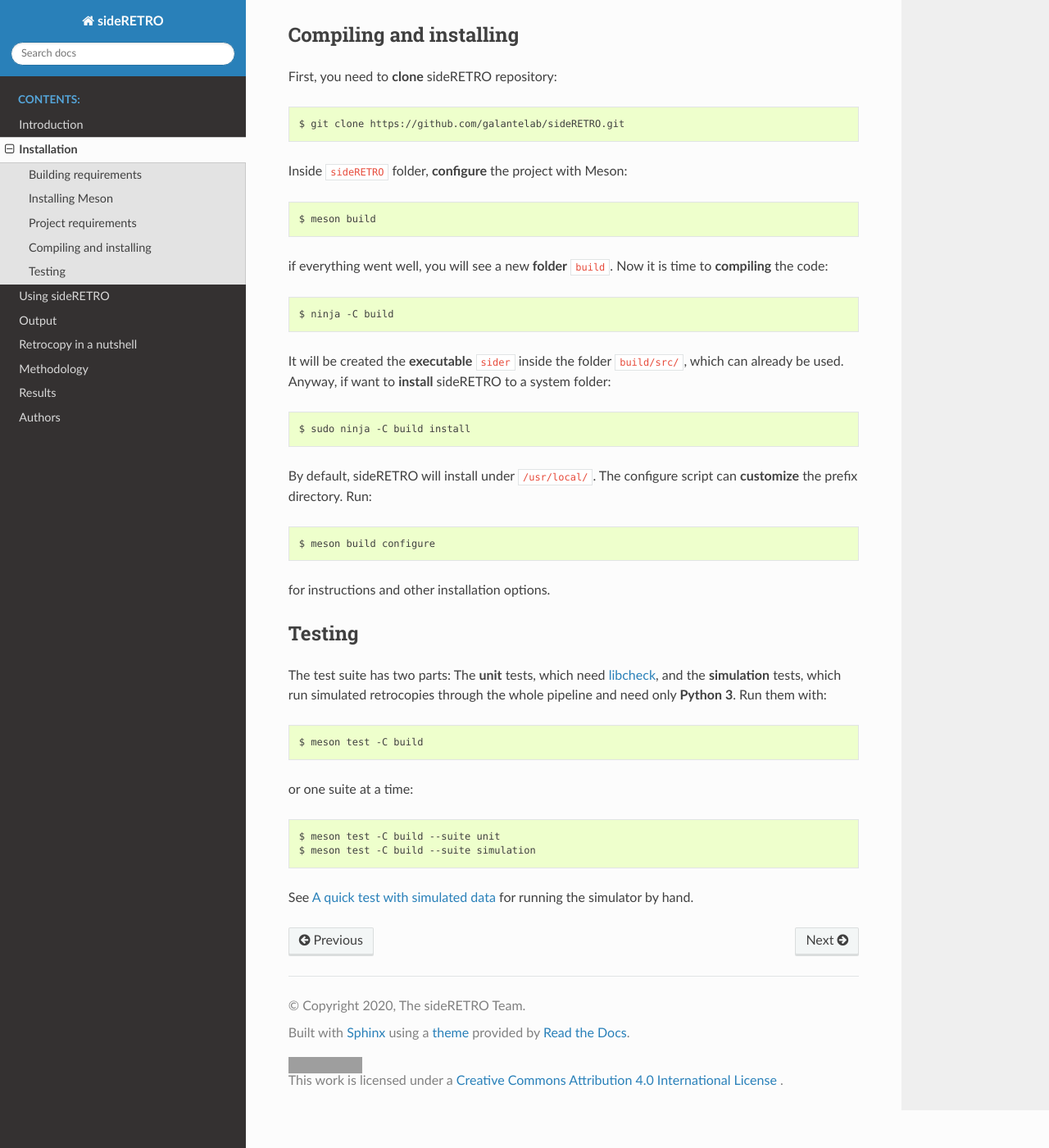
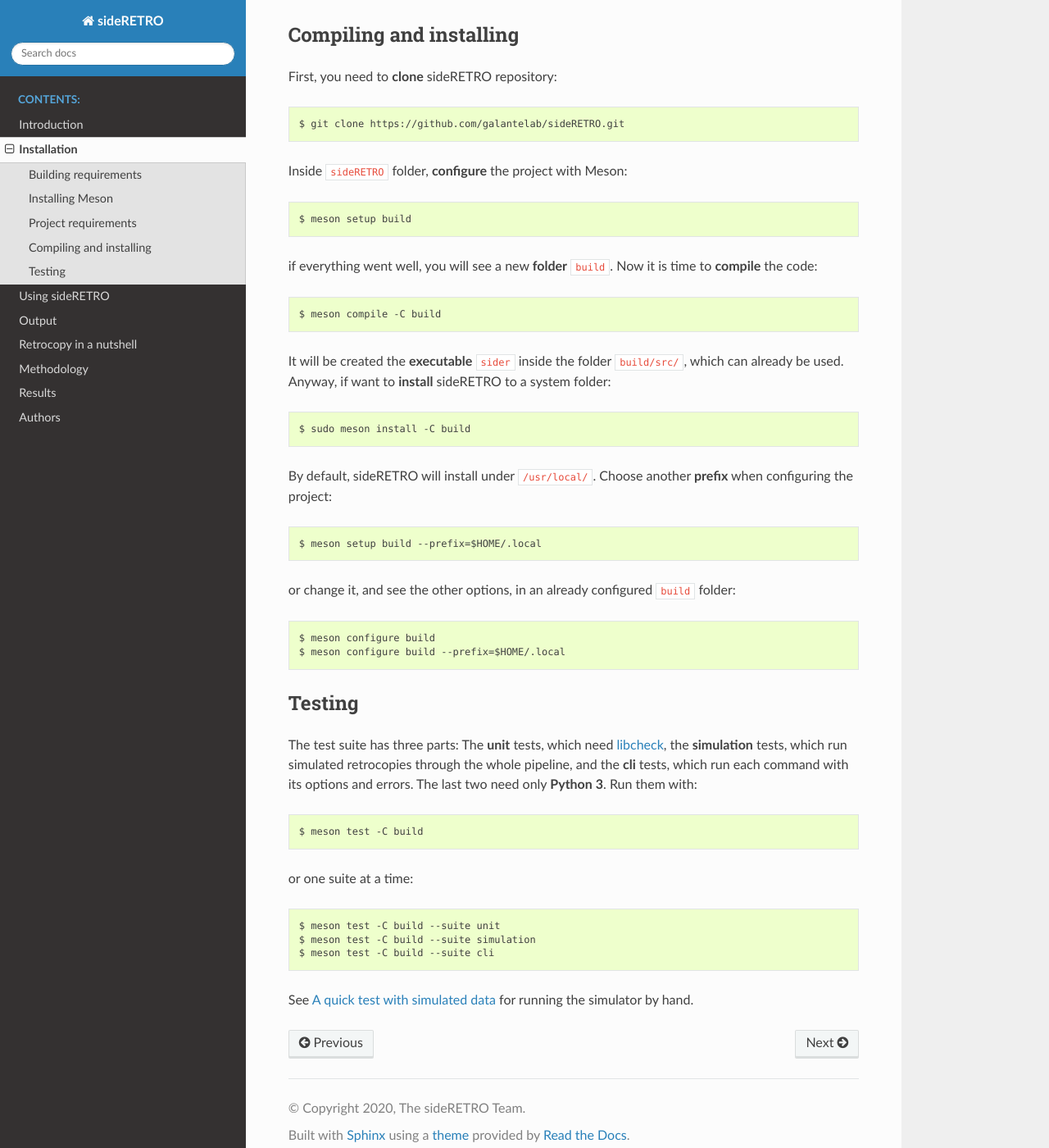
Before and after one commit to galantelab/sideRETRO, a Sphinx documentation site: the page built from docs/install.rst, in a window 1280 px wide and 1400 px high, scrolled down 1170 px. Shown: the whole window at 82% size. Built offline with Sphinx 7.4.7 and the Read the Docs theme 3.1.0, drawn with Linux system fonts in a browser that asks for light colours; grey boxes are pictures that could not be loaded.

Commit message:
UPDATE: docs/install.rst, INSTALL: Current meson commands
meson setup, compile, test and install. The prefix is chosen at
setup or changed by 'meson configure build' ('meson build configure'
was wrong). Document the cli test suite.

```diff
--- a/docs/install.rst
+++ b/docs/install.rst
@@ -57,33 +57,38 @@ First, you need to **clone** sideRETRO repository::
 
 Inside :file:`sideRETRO` folder, **configure** the project with Meson::
 
-  $ meson build
+  $ meson setup build
 
 if everything went well, you will see a new **folder** :file:`build`.
-Now it is time to **compiling** the code::
+Now it is time to **compile** the code::
 
-  $ ninja -C build
+  $ meson compile -C build
 
 It will be created the **executable** :file:`sider` inside the folder
 :file:`build/src/`, which can already be used. Anyway, if want to
 **install** sideRETRO to a system folder::
 
-  $ sudo ninja -C build install
+  $ sudo meson install -C build
 
 By default, sideRETRO will install under :file:`/usr/local/`.
-The configure script can **customize** the prefix directory. Run::
+Choose another **prefix** when configuring the project::
 
-  $ meson build configure
+  $ meson setup build --prefix=$HOME/.local
 
-for instructions and other installation options.
+or change it, and see the other options, in an already configured
+:file:`build` folder::
+
+  $ meson configure build
+  $ meson configure build --prefix=$HOME/.local
 
 Testing
 =======
 
-The test suite has two parts: The **unit** tests, which need
-`libcheck <https://libcheck.github.io/check/>`_, and the **simulation**
-tests, which run simulated retrocopies through the whole pipeline and
-need only **Python 3**. Run them with::
+The test suite has three parts: The **unit** tests, which need
+`libcheck <https://libcheck.github.io/check/>`_, the **simulation**
+tests, which run simulated retrocopies through the whole pipeline,
+and the **cli** tests, which run each command with its options and
+errors. The last two need only **Python 3**. Run them with::
 
   $ meson test -C build
 
@@ -91,6 +96,7 @@ or one suite at a time::
 
   $ meson test -C build --suite unit
   $ meson test -C build --suite simulation
+  $ meson test -C build --suite cli
 
 See :ref:`A quick test with simulated data <sim_test>` for running the
 simulator by hand.
```
Also changed, not shown: 1 other file.
